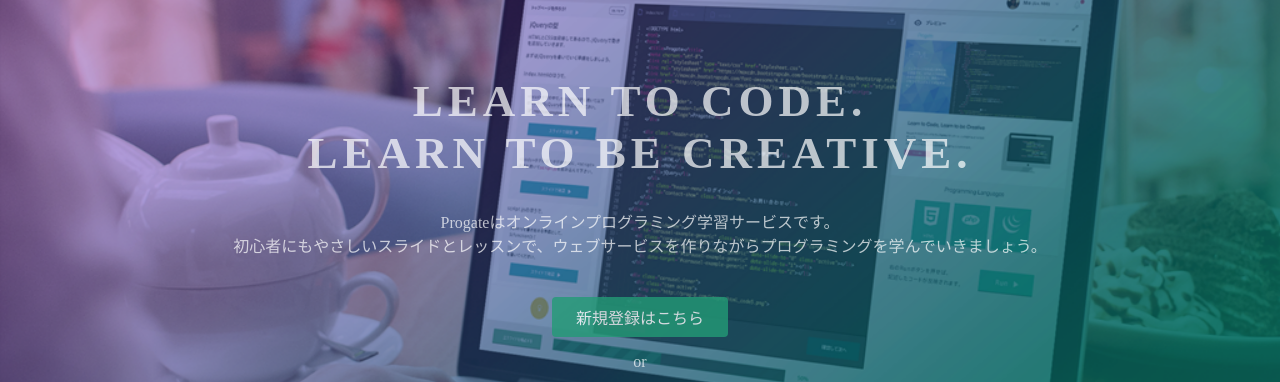
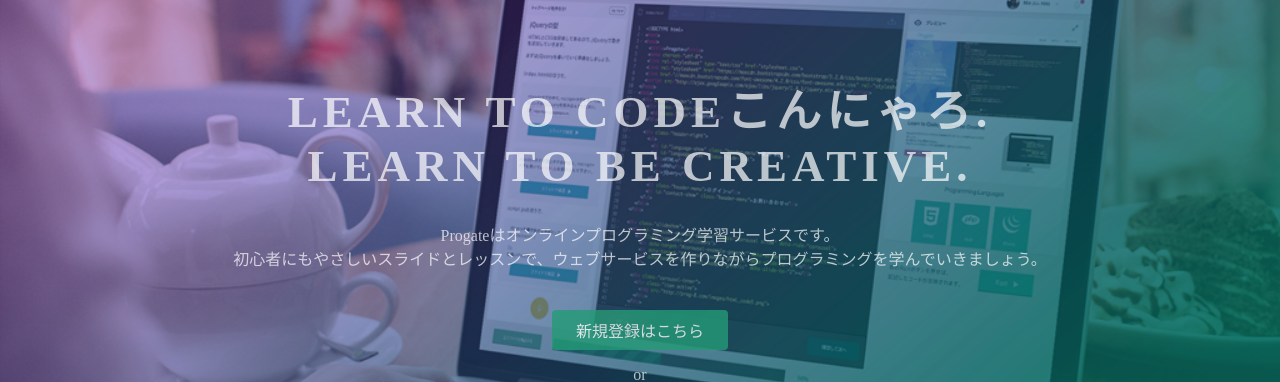
Before and after one commit to Akiyamanaoya0831/Akiyamanaoya0831.github.io, a plain HTML site: page index.html in a window 1280 px wide. Shown: the part 135-517 px from the top of the page. Drawn offline with Linux system fonts and the light colour scheme.

Commit message:
Update index.html

```diff
--- a/index.html
+++ b/index.html
@@ -23,7 +23,7 @@
   </header>
   <div class="top-wrapper">
     <div class="container">
-      <h1>LEARN TO CODE.<br>LEARN TO BE CREATIVE.</h1>
+      <h1>LEARN TO CODEこんにゃろ.<br>LEARN TO BE CREATIVE.</h1>
       <p>Progateはオンラインプログラミング学習サービスです。<br>初心者にもやさしいスライドとレッスンで、ウェブサービスを作りながらプログラミングを学んでいきましょう。</p>
       <div class="btn-wrapper">
         <a href="#" class="btn signup">新規登録はこちら</a>
```
